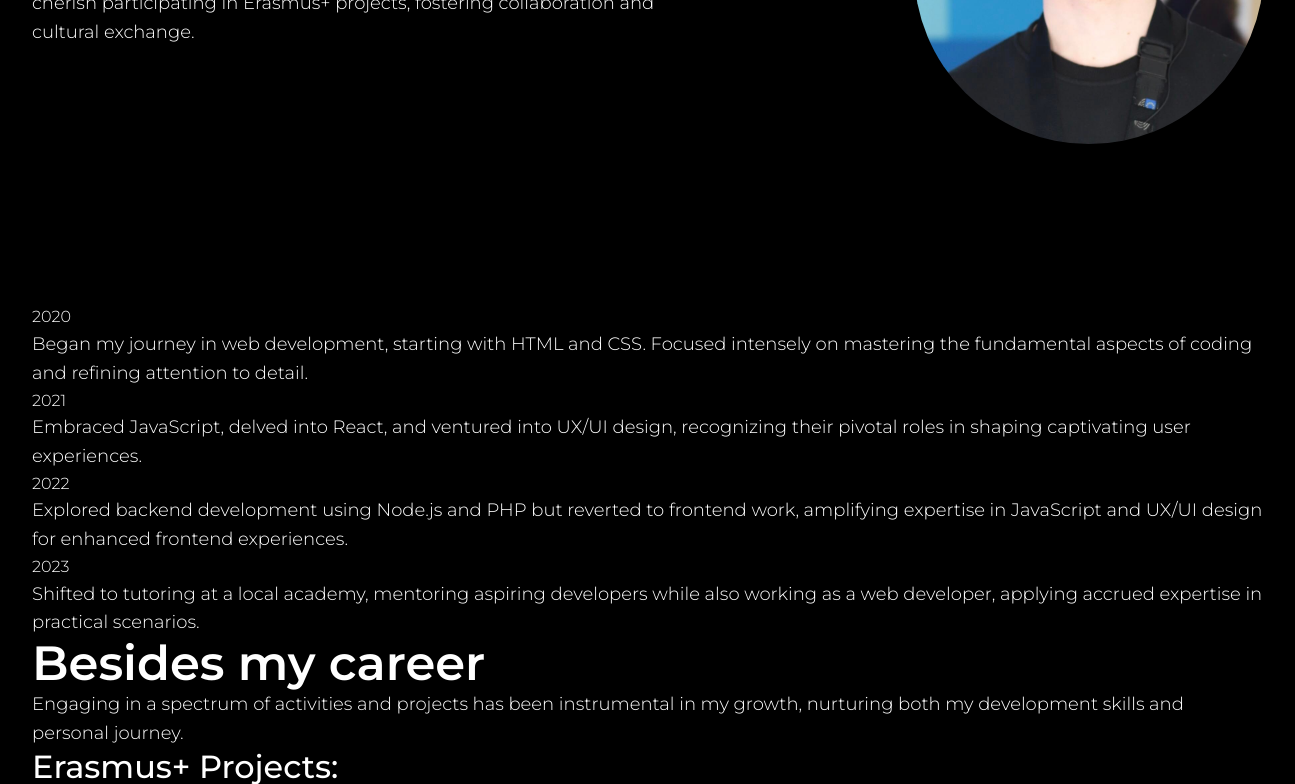
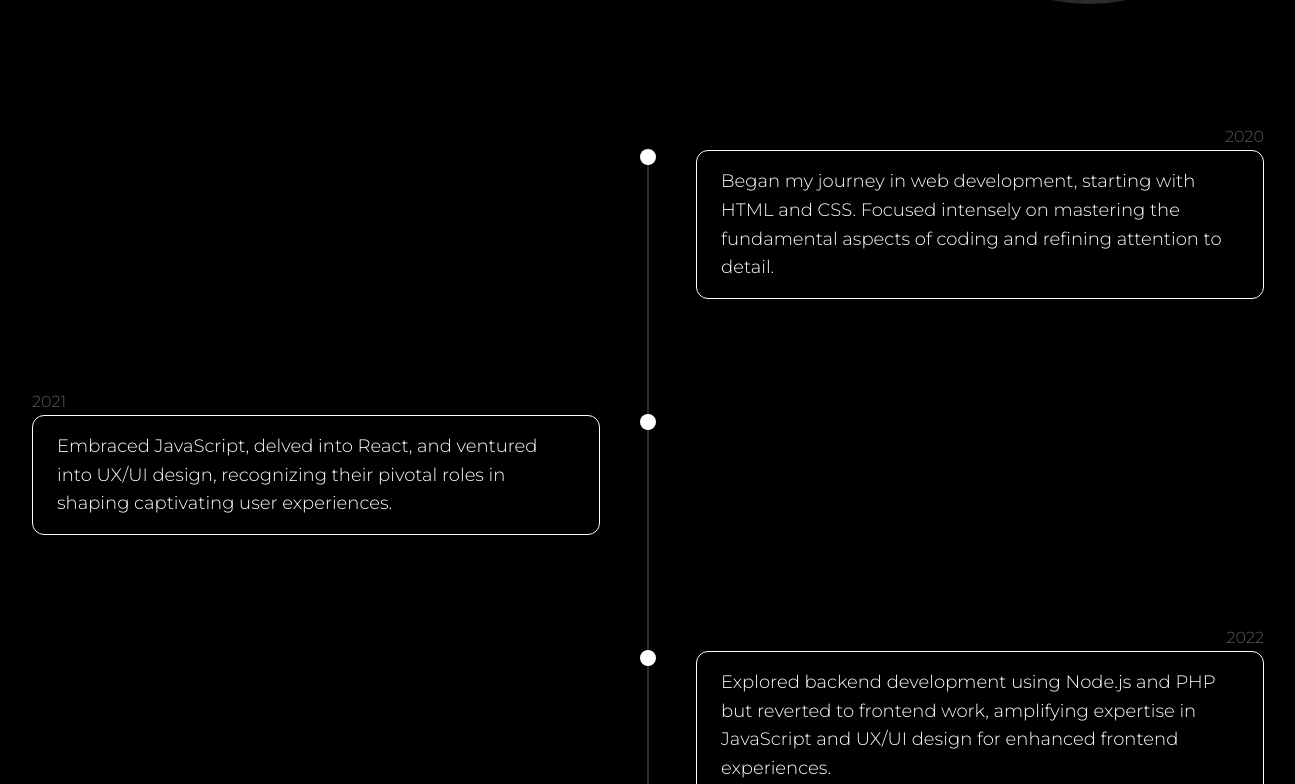
Before and after one commit to DimitarK13/Personal-Portfolio, a React (Vite) app: page /about in a window 1536 px wide. Shown: the part 640-1424 px from the top of the page, without its empty margins (120-1415 px from the left). Built offline with nearby package versions, Linux system fonts and the light colour scheme.

Commit message:
style(block: career-path)

```diff
--- a/src/styles/style.css
+++ b/src/styles/style.css
@@ -123,8 +123,8 @@ button {
 }
 
 @media (min-width: 993px) {
-  .container__padding-top {
-    padding-top: 140px;
+  .container__padding-block {
+    padding-block: 140px 180px;
   }
 }
 
@@ -520,7 +520,93 @@ h4 {
     flex-direction: row;
     justify-content: space-between;
     align-items: center;
-
-    margin-bottom: 160px;
   }
 }
+
+.career-path {
+  display: flex;
+  flex-direction: column;
+  gap: 40px;
+
+  position: relative;
+  margin-bottom: 120px;
+}
+
+.career-path::before {
+  content: '';
+  display: inline-block;
+  width: 2px;
+  height: calc(100% - 25px);
+  background-color: var(--clr-neutral-800);
+
+  position: absolute;
+  top: 25px;
+  left: 7px;
+}
+
+.card {
+  position: relative;
+  margin-left: 32px;
+  max-width: 568px;
+}
+
+.card::before {
+  content: '';
+  display: inline-block;
+  width: 16px;
+  height: 16px;
+  border-radius: var(--border-radius-900);
+  background-color: var(--clr-neutral-100);
+
+  position: absolute;
+  left: -32px;
+  top: 25px;
+}
+
+.card__year {
+  color: var(--clr-neutral-700);
+}
+
+.card__content {
+  padding: 8px 16px;
+  border: 1px solid var(--clr-neutral-100);
+  border-radius: var(--border-radius-400);
+}
+
+@media (min-width: 768px) {
+  .card__content {
+    padding: 16px 24px;
+  }
+}
+
+@media (min-width: 1300px) {
+  .career-path {
+    gap: 90px;
+  }
+
+  .career-path::before {
+    left: 50%;
+    transform: translateX(-50%);
+  }
+
+  .card {
+    margin-left: 0;
+  }
+
+  .card:nth-of-type(odd) {
+    margin-left: auto;
+  }
+
+  .card:nth-of-type(odd) .card__year {
+    text-align: right;
+  }
+
+  .card:nth-of-type(odd)::before {
+    left: -56px;
+  }
+
+  .card:nth-of-type(even)::before {
+    left: auto;
+    right: -56px;
+  }
+}
```
